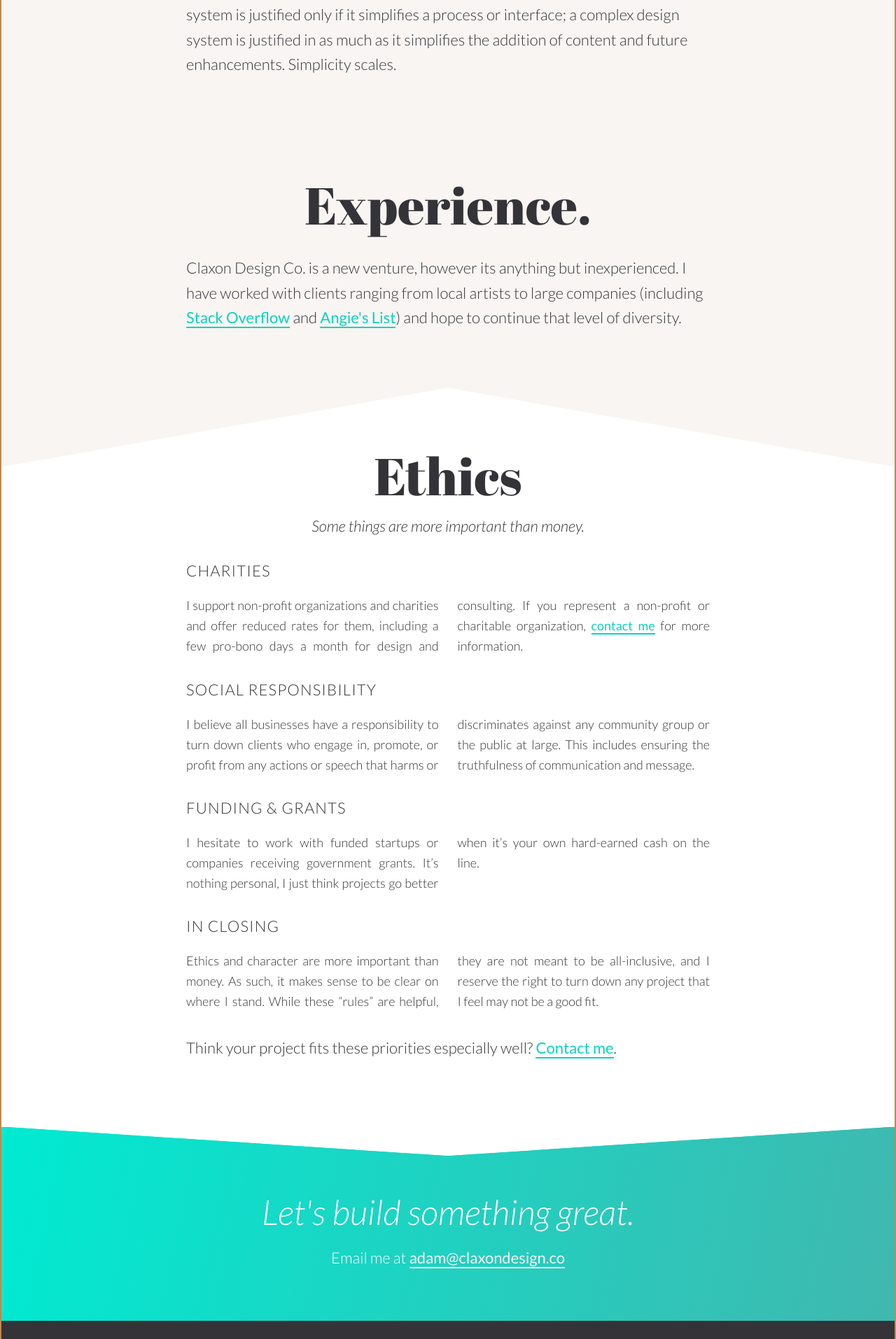
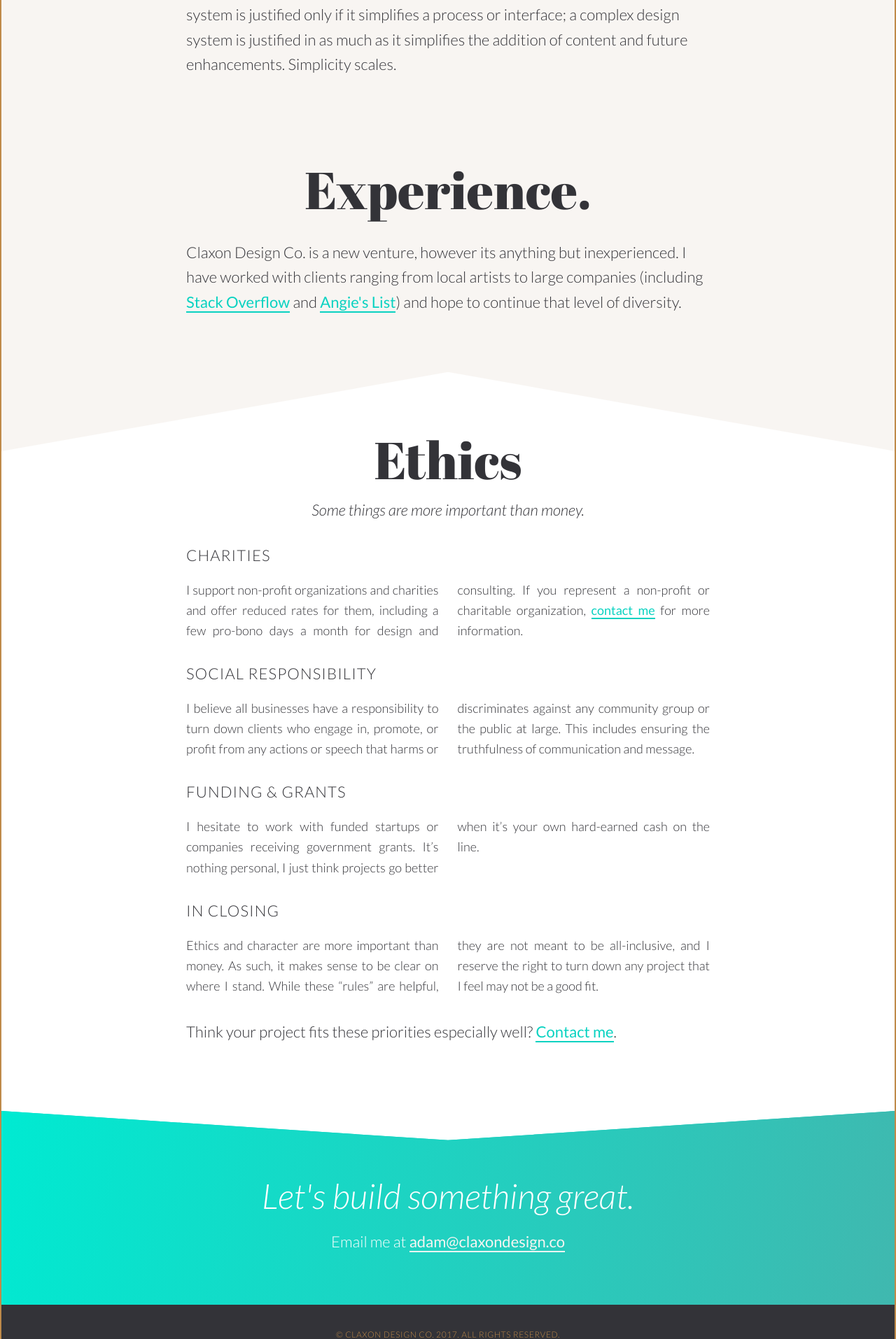
Before and after one commit to claxondesignco/claxondesignco.github.io, a Jekyll site: the page built from index.html, in a window 1280 px wide. Shown: the part 685-2599 px from the top of the page at 70% size. Built offline with Jekyll 4.4.1, drawn with Linux system fonts in a browser that asks for light colours.

Commit message:
Addition of `id`s to sections, fix section padding.

```diff
--- a/_sass/_page-sections.sass
+++ b/_sass/_page-sections.sass
@@ -9,7 +9,7 @@
     padding: ms(5)
 
   & + &
-    margin-top: 0
+    padding-top: ms(2)
 
   &__header
     text-align: center
--- a/index.html
+++ b/index.html
@@ -7,7 +7,7 @@
 
 {% include hero.html %}
 
-<div class="section">
+<div class="section" id="introduction">
   <header class="section__header">
     <h2 class="section__headline">Simplicity.</h2>
     <p class="section__subhead">From design to implementation, great work is often simple work.</p>
@@ -16,7 +16,7 @@
   <p>Simple doesn’t mean limited or hobbled, it means that everything has purpose, and the final product is exactly what it needs to be. A complicated backend system is justified only if it simplifies a process or interface; a complex design system is justified in as much as it simplifies the addition of content and future enhancements. Simplicity scales.</p>
 </div>
 
-<div class="section">
+<div class="section" id="experience">
   <header class="section__header">
     <h2 class="section__headline">Experience.</h2>
   </header>
```
